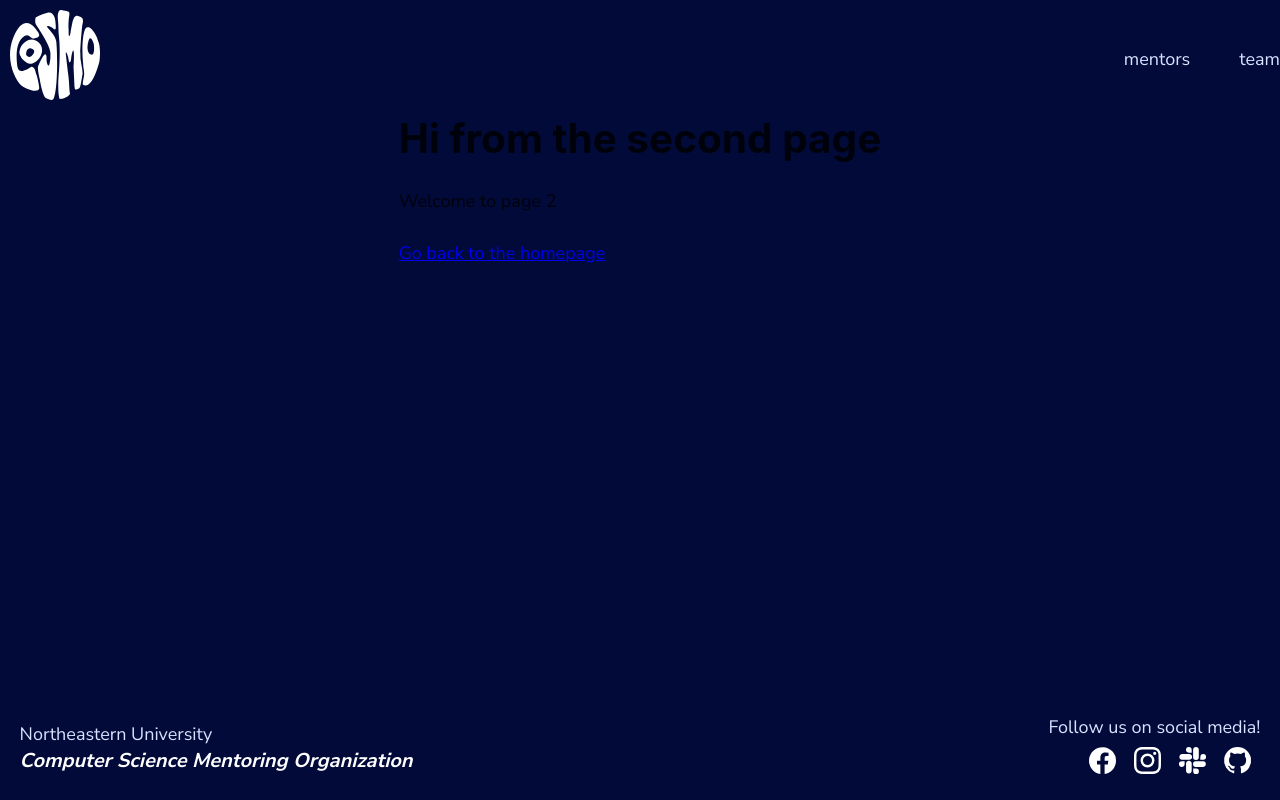
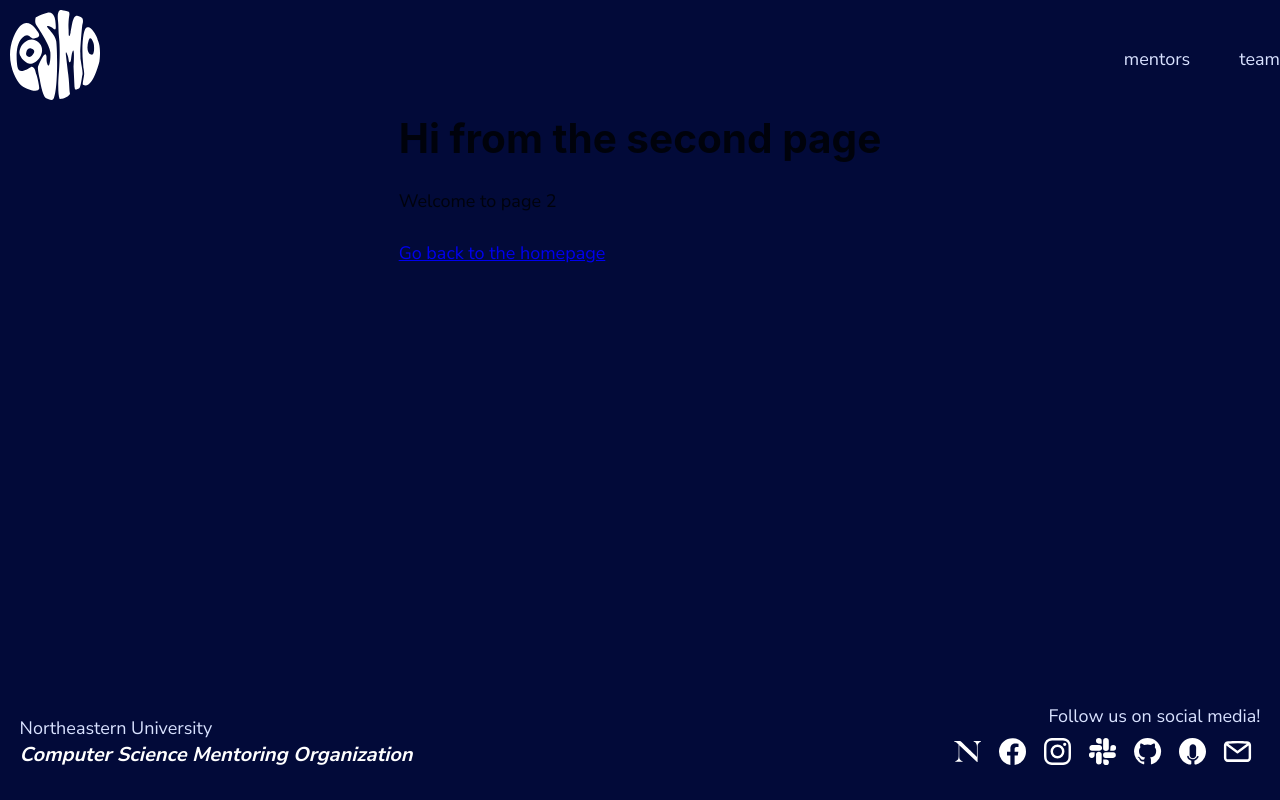
Before and after one commit to northeastern-cosmo/CoSMO, a Gatsby site: page /page-2 in a window 1280 px wide. Built offline with nearby package versions, Linux system fonts and the light colour scheme; Gatsby itself is replaced by a stand-in of ours.

Commit message:
adding more icon links

```diff
--- a/src/components/header-footer/footer.js
+++ b/src/components/header-footer/footer.js
@@ -1,6 +1,5 @@
 import React from "react"
 import styled, { css } from "styled-components"
-import logo from "./logo.svg"
 
 import { LogoContainer } from "./header"
 import SocialMedia from "../social-media/social-media"
@@ -11,7 +10,7 @@ const FooterContainer = styled.div`
   max-width: 1400px;
 `
 
-const Layout = styled.div`
+export const Layout = styled.div`
   display: flex;
   flex-direction: ${({ direction = "row" }) => direction};
 
@@ -19,6 +18,12 @@ const Layout = styled.div`
     props.justify &&
     css`
       justify-content: ${props.justify};
+    `}
+
+  ${props =>
+    props.align &&
+    css`
+      align-items: ${props.align};
     `}
 `
 
@@ -49,7 +54,7 @@ const Footer = () => {
               <Cosmo>Computer Science Mentoring Organization</Cosmo>
             </Layout>
           </Layout>
-          <Layout justify="flex-end">
+          <Layout align="flex-end" direction="column">
             <Title style={{ marginTop: "-7px" }}>
               Follow us on social media!
             </Title>
--- a/src/components/social-media/icons/index.js
+++ b/src/components/social-media/icons/index.js
@@ -2,10 +2,16 @@ import facebook from "./facebook.svg"
 import github from "./github.svg"
 import insta from "./insta.svg"
 import slack from "./slack.svg"
+import podcast from "./pod.svg"
+import email from "./email.svg"
+import engage from "./engage.svg"
 
 export const icons = {
   facebook,
   github,
   insta,
   slack,
+  podcast,
+  email,
+  engage,
 }
--- a/src/components/social-media/social-media.js
+++ b/src/components/social-media/social-media.js
@@ -3,6 +3,7 @@ import styled from "styled-components"
 
 import { LogoContainer } from "../header-footer/header"
 import { icons } from "./icons/index"
+import { Layout } from "../header-footer/footer"
 
 const WIDTH_HEIGHT = "45"
 
@@ -11,19 +12,23 @@ const Link = styled.a`
 `
 
 const IconContainer = styled.div`
-  position: fixed;
-  right: auto;
-  bottom: 10px;
-
-  @media (max-width: 480px) {
-    bottom: 0px;
-    padding-right: 0px;
-  }
+  display: flex;
 `
 
-const SocialMedia = () => {
+const SocialMedia = ({ children, direction = "" }) => {
   return (
+    <Layout direction={direction}>
+      {children}
       <IconContainer>
+
+        <Link href="https://neu.campuslabs.com/engage/organization/computer-science-mentoring-organization">
+          <LogoContainer
+            src={icons.engage}
+            width={WIDTH_HEIGHT}
+            height={WIDTH_HEIGHT}
+            alt="link to cosmo's engage page through northeastern"
+          />
+        </Link>
         <Link href="https://www.facebook.com/nuCoSMO">
           <LogoContainer
             src={icons.facebook}
@@ -56,7 +61,24 @@ const SocialMedia = () => {
             alt="link to cosmo's github"
           />
         </Link>
+        <Link href="https://anchor.fm/nu-cosmo">
+          <LogoContainer
+            src={icons.podcast}
+            width={WIDTH_HEIGHT}
+            height={WIDTH_HEIGHT}
+            alt="link to cosmo's email sign up form"
+          />
+        </Link>
+        <Link href="http://eepurl.com/hbtxdz">
+          <LogoContainer
+            src={icons.email}
+            width={WIDTH_HEIGHT}
+            height={WIDTH_HEIGHT}
+            alt="link to cosmo's email sign up form"
+          />
+        </Link>
       </IconContainer>
+    </Layout>
   )
 }
 
```
Also changed, not shown: src/components/landing.js (+25 -12 lines), src/components/social-media/icons/email.svg (added), src/components/social-media/icons/engage.svg (added), src/components/social-media/icons/pod.svg (added). Lines whose indentation alone changed are shown as unchanged.
